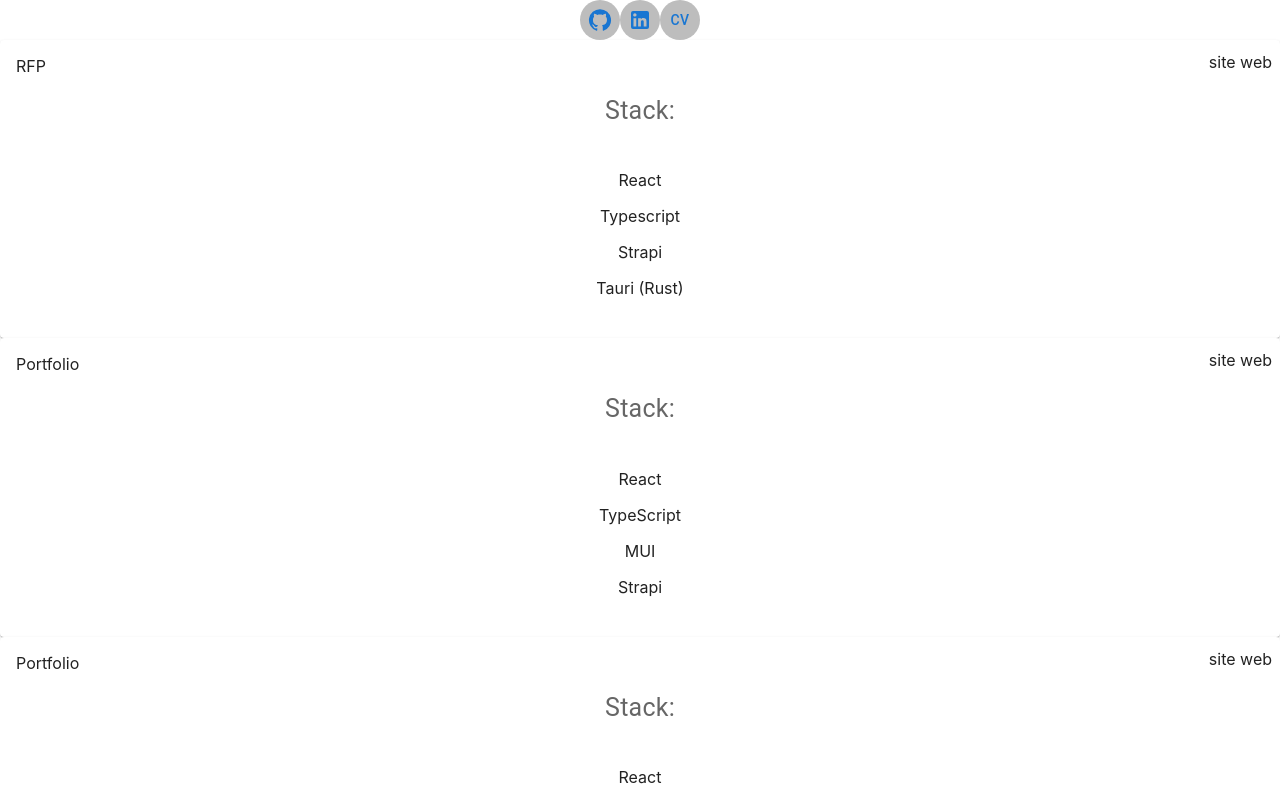
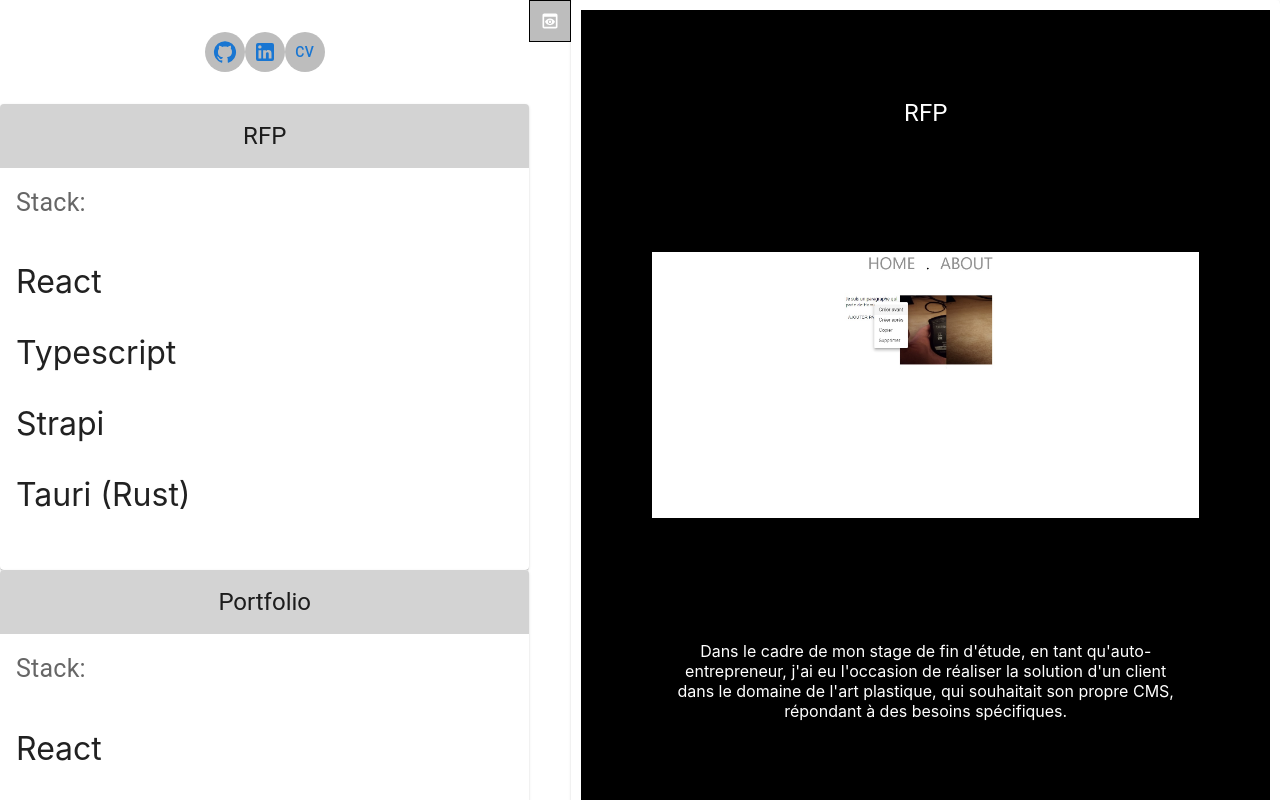
Before and after one commit to iLLoReal/portfolio, a React (Create React App) app in the folder front/: page /projects in a window 1280 px wide. Shown: the top 800 px of the page. Built offline with nearby package versions, Linux system fonts and the light colour scheme; no server answers.

Commit message:
Modification des cartes de projet, ajout de grids... refacto style

```diff
--- a/front/src/components/Project/ProjectCard.tsx
+++ b/front/src/components/Project/ProjectCard.tsx
@@ -1,9 +1,10 @@
-import { Button, Card, CardContent, CardHeader, Typography } from '@mui/material';
+import { Button, Card, CardContent, CardHeader, CardMedia, Grid, Typography } from '@mui/material';
 import Link from '@mui/material/Link';
 import React, { Dispatch, SetStateAction } from 'react';
 import { MobileOnlyView } from 'react-device-detect';
 import { useNavigate } from 'react-router-dom';
 import { projectType } from '../pages/Projects/ProjectsPage/ProjectsPage';
+import ProjectPreview from './ProjectPreview';
 
 type Props = {
   project: projectType;
@@ -20,16 +21,25 @@ const ProjectCard = ({ project, select }: Props) => {
     <Card
       onMouseEnter={() => select(project)}
       onClick={(e) => handleProjectClick(e)}
+      sx={{ textAlign: 'center' }}
     >
-      <CardHeader avatar={project.title} action='site web' />
+      <CardHeader title={project.title} sx={{ backgroundColor: 'lightgrey' }} />
+      <CardContent sx={{ textAlign: 'left' }}>
         <Typography sx={{ fontSize: 25 }} color="text.secondary" gutterBottom>
           Stack:
         </Typography>
-      <CardContent>
+        <Grid
+          container
+          justifyContent={'left'}
+        >
+          <Grid item>
             {project.stack.map((techno: string, id: number) =>
               <p key={project.id + '/stack/' + id + '/' + techno}>
                 {techno}
               </p>)}
+          </Grid>
+
+        </Grid>
       </CardContent>
       <MobileOnlyView>
         <Link underline='none'>
--- a/front/src/components/pages/Projects/ProjectsPage/ProjectsDisplay.scss
+++ b/front/src/components/pages/Projects/ProjectsPage/ProjectsDisplay.scss
@@ -1,7 +1,9 @@
 .projects_display_container {
   text-align: center;
+  font-size: 2rem;
 }
 
 .projects_display_item {
+  text-align: left;
   margin-bottom: 1rem;
 }
--- a/front/src/components/pages/Projects/ProjectsPage/ProjectsPage.tsx
+++ b/front/src/components/pages/Projects/ProjectsPage/ProjectsPage.tsx
@@ -50,24 +50,27 @@ const ProjectsPage = () => {
   }
 
   return (
+    <div style={{ display: 'flex', flexDirection: 'row', justifyContent: 'space-around' }}>
       <Grid
         container
         direction="column"
         alignItems="center"
         wrap='nowrap'
       >
-      <Grid container justifyContent='center'>
+        <Grid container justifyContent='center' sx={{ margin: '2rem' }}>
           <SocialNetwork icon={(<GitHubIcon />)} onClickHandler={() => { }} />
           <SocialNetwork icon={(<LinkedInIcon />)} onClickHandler={() => { }} />
           <SocialNetwork icon={<p>cv</p>} onClickHandler={downloadResume} />
         </Grid>
         <ProjectsDisplay projectList={projectList} setFocusedProject={setFocusedProject} />
+
+      </Grid>
       <BrowserView>
         <Drawer open={<PreviewIcon fontSize='large' />} close={<PreviewIcon fontSize='small' />} hide={false}>
           {focusedProject && <ProjectPreview project={focusedProject} />}
         </Drawer>
       </BrowserView>
-    </Grid>
+    </div>
   )
 }
 
```
Lines whose indentation alone changed are shown as unchanged.
